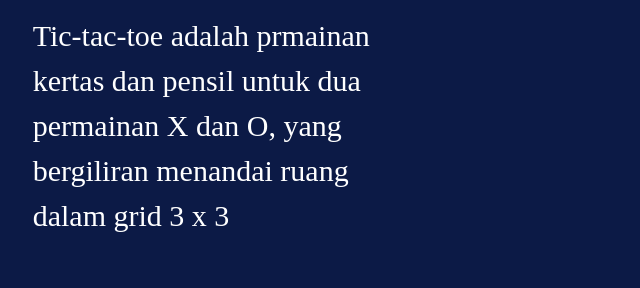
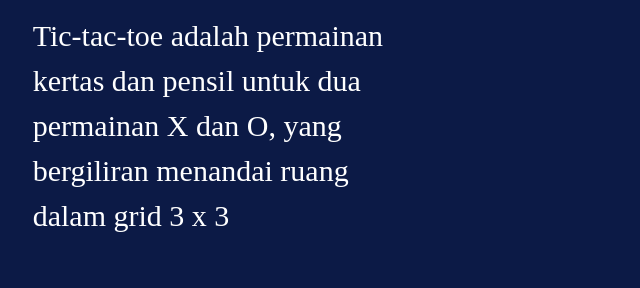
Before and after one commit to dinggasukapaus/st_tictactoe, a website: page public/Web UI/login.html in a window 1280 px wide. Shown: the part 412-700 px from the top of the page, 99-739 px from the left. Drawn offline with nearby package versions, Linux system fonts and the light colour scheme.

Commit message:
🐛 ganti kata permainan

```diff
--- a/public/Web UI/login.html
+++ b/public/Web UI/login.html
@@ -19,7 +19,7 @@
 					<i class=" iconx fa fa-remove"style="font-size:200px;color:#9e3cff"></i>
 					<p class="petik">"</p>
 						<p class="text1">
-						Tic-tac-toe adalah prmainan
+						Tic-tac-toe adalah permainan
 						kertas dan pensil untuk dua
 						permainan X dan O, yang
 						bergiliran menandai ruang
```
